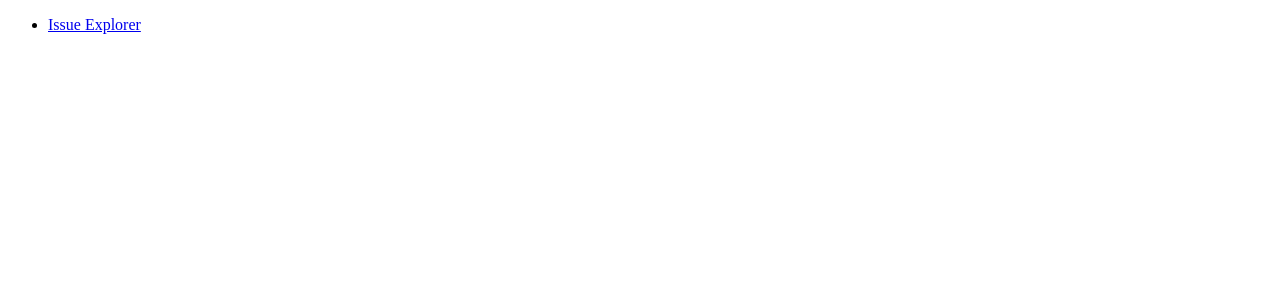
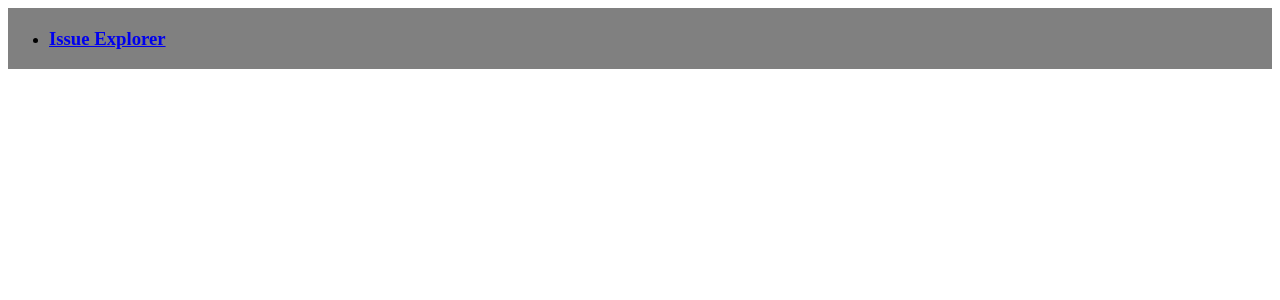
Before and after one commit to dawidkomorowski/aurora, a React (Vite) app in the folder src/web/Aurora.Web.Client/aurora-web-client-vite/: page / in a window 1280 px wide. Shown: the top 300 px of the page. Built offline with nearby package versions, Linux system fonts and the light colour scheme.

Commit message:
Minor layout improvements

```diff
--- a/src/web/Aurora.Web.Client/aurora-web-client-vite/src/Issues/IssueDetails.jsx
+++ b/src/web/Aurora.Web.Client/aurora-web-client-vite/src/Issues/IssueDetails.jsx
@@ -17,7 +17,7 @@ export function IssueDetails() {
 
     return (
         <div style={{ display: "flex", justifyContent: "center" }}>
-            <div style={{ width: "50%" }} >
+            <div style={{ width: "50%", backgroundColor: "lightgray", padding: "10px" }} >
                 <div><strong>Id: </strong>{data.id}</div>
                 <div><h1>{data.title}</h1></div>
                 <div><h4>Description</h4></div>
--- a/src/web/Aurora.Web.Client/aurora-web-client-vite/src/Issues/IssueList.jsx
+++ b/src/web/Aurora.Web.Client/aurora-web-client-vite/src/Issues/IssueList.jsx
@@ -7,7 +7,7 @@ export function IssueList({ data }) {
 
     return (
         <>
-            <div style={{ backgroundColor: "lightgray" }}>
+            <div style={{ backgroundColor: "lightgray", padding: "10px"}}>
                 <div>
                     {items}
                 </div>
--- a/src/web/Aurora.Web.Client/aurora-web-client-vite/src/RootLayout/RootLayout.jsx
+++ b/src/web/Aurora.Web.Client/aurora-web-client-vite/src/RootLayout/RootLayout.jsx
@@ -3,11 +3,13 @@ import { Link, Outlet, useRouteError } from "react-router-dom";
 export function RootLayout() {
     return (
         <>
-            <div>
+            <div style={{ backgroundColor: "gray", padding: "1px"}}>
                 <nav>
                     <ul>
                         <li>
-                            <Link to="/issue-explorer">Issue Explorer</Link>
+                            <h3>
+                                <Link to="/issue-explorer">Issue Explorer</Link>
+                            </h3>
                         </li>
                     </ul>
                 </nav>
```
